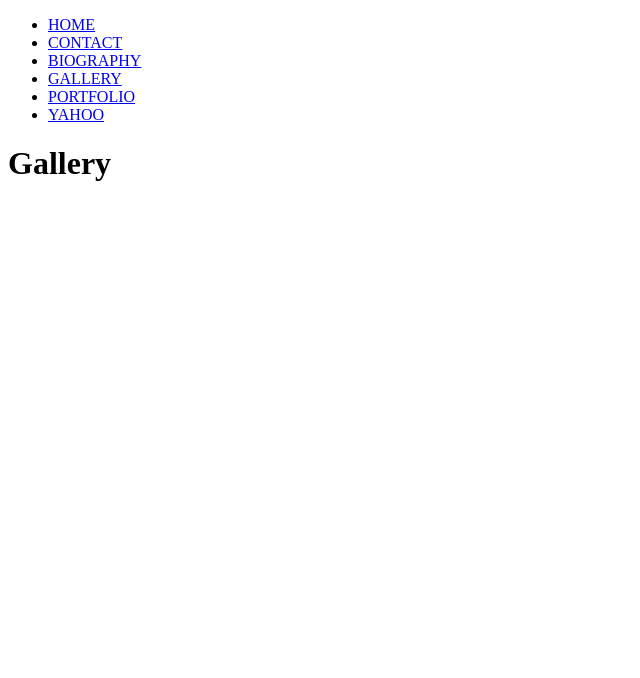
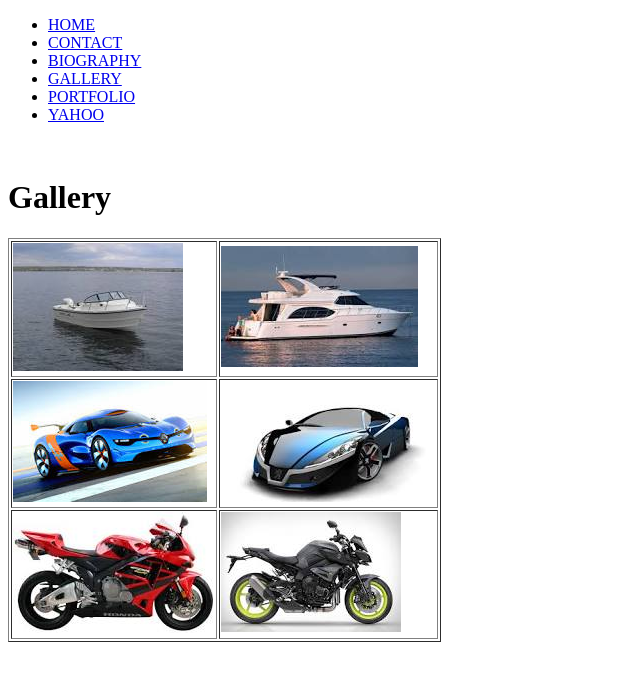
Before and after one commit to jmb4jcb/homework3, a plain HTML site: page gallery.html in a window 1280 px wide. Shown: the whole page, without its empty margins (0-640 px from the left). Drawn offline with Linux system fonts and the light colour scheme.

Commit message:
added Gallery

```diff
--- a/gallery.html
+++ b/gallery.html
@@ -15,11 +15,30 @@
 		</ul>
 	</nav>
 </div>
+<br/>
+
 <body>
 <div>
 	<h1> Gallery</h1>
+<table border="1">
+	<tr>
+		<td><img src="boat1.jpg"></td>
+		<td><img src="boat2.jpg"></td>
+	</tr>
+	<tr>
+		<td><img src="car1.jpg"></td>
+		<td><img src="car2.jpg"></td>
+	</tr>
+	<tr>
+		<td><img src="motor1.jpg"></td>
+		<td><img src="motor2.jpg"></td>
+			</tr>
+</table>
+</div>
+<span>
 
 
-</div>
+
+</span>
 </body>
 </html>
```
Also changed, not shown: index.html (+1 -1 lines), boat1.jpg (added), boat2.jpg (added), car1.jpg (added), car2.jpg (added), mortor1.jpg (added), motor1.jpg (added), motor2.jpg (added).
